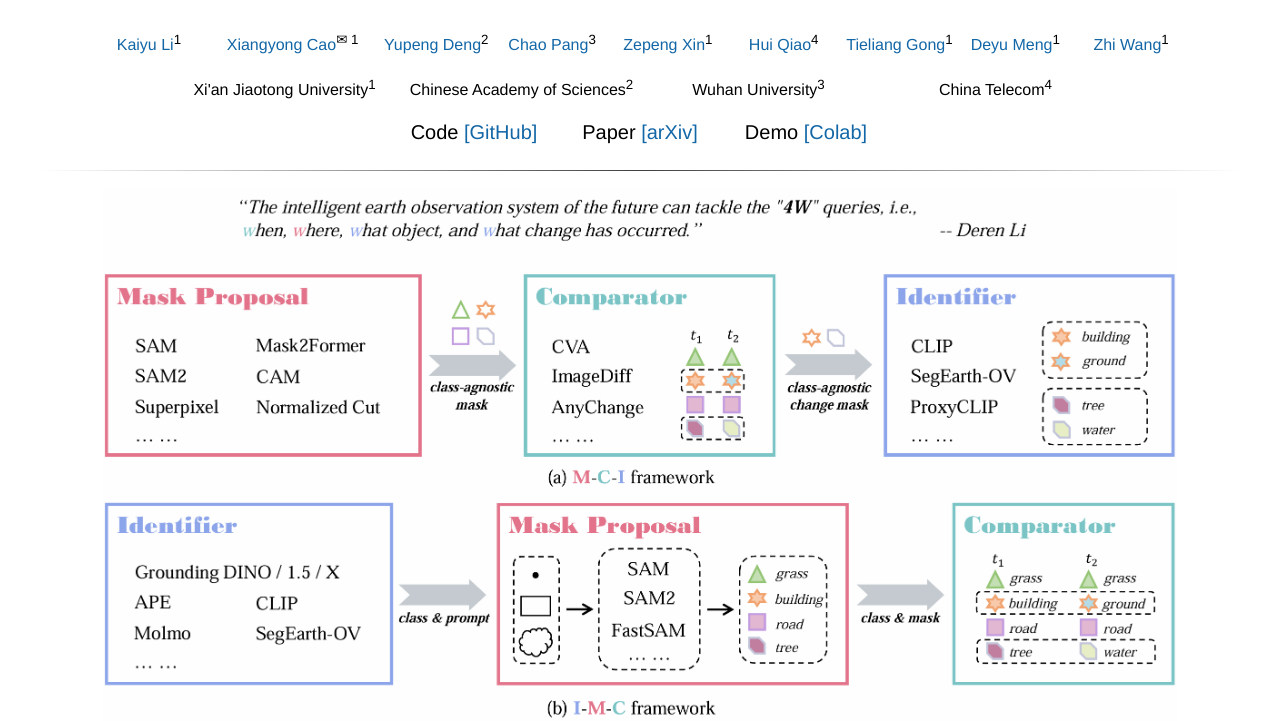
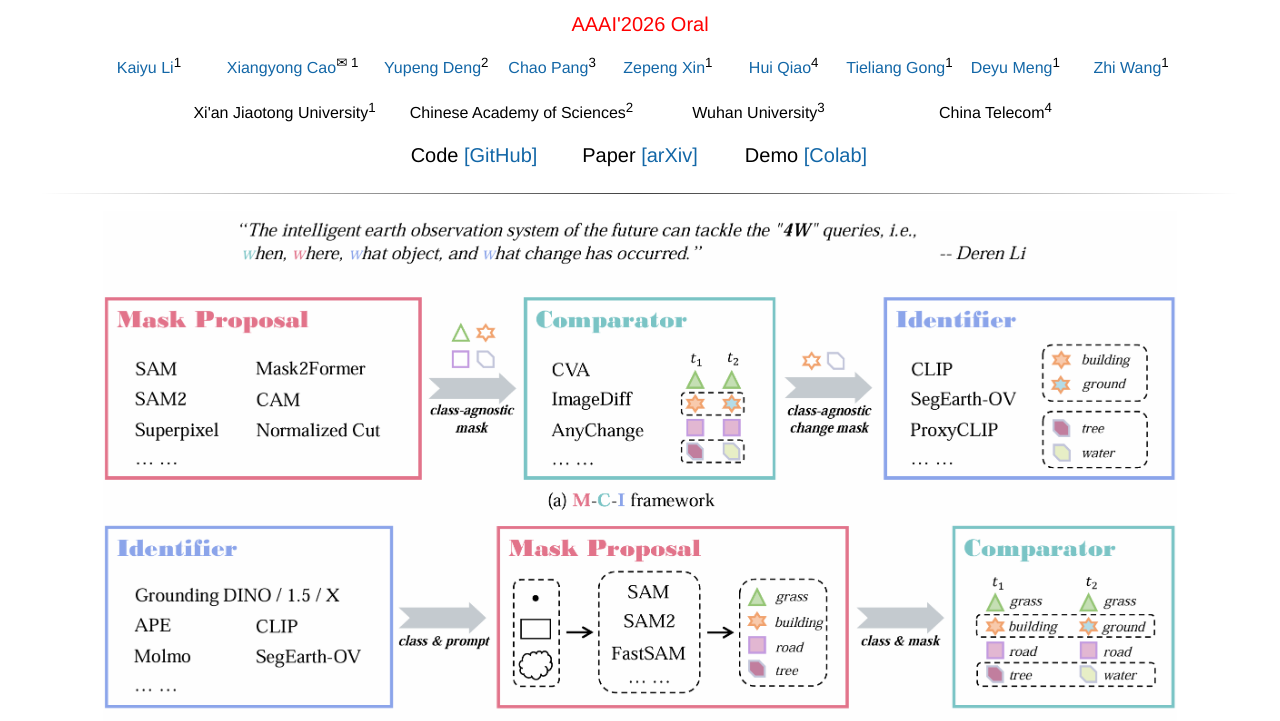
Before and after one commit to likyoo/DynamicEarth, a plain HTML site: page index.html in a window 1280 px wide. Shown: the part 69-790 px from the top of the page. Drawn offline with Linux system fonts and the light colour scheme; a web font is replaced by a local one.

Commit message:
Update index.html

```diff
--- a/index.html
+++ b/index.html
@@ -176,7 +176,7 @@
     <tr>
         <td align="center" width="100px">
             <center>
-                <!-- <span style="font-size:20px">— Make OVSS possible in remote sensing contexts</span> -->
+                <span style="color: red; font-size:20px">AAAI'2026 Oral</span>
             </center>
         </td>
 
```
